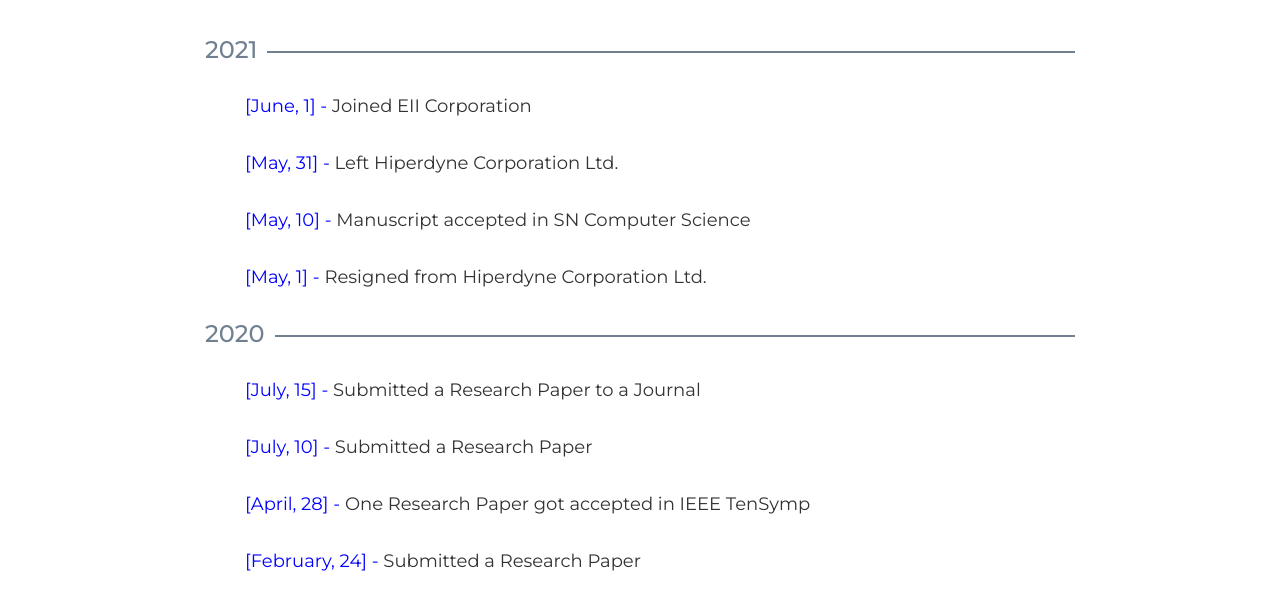
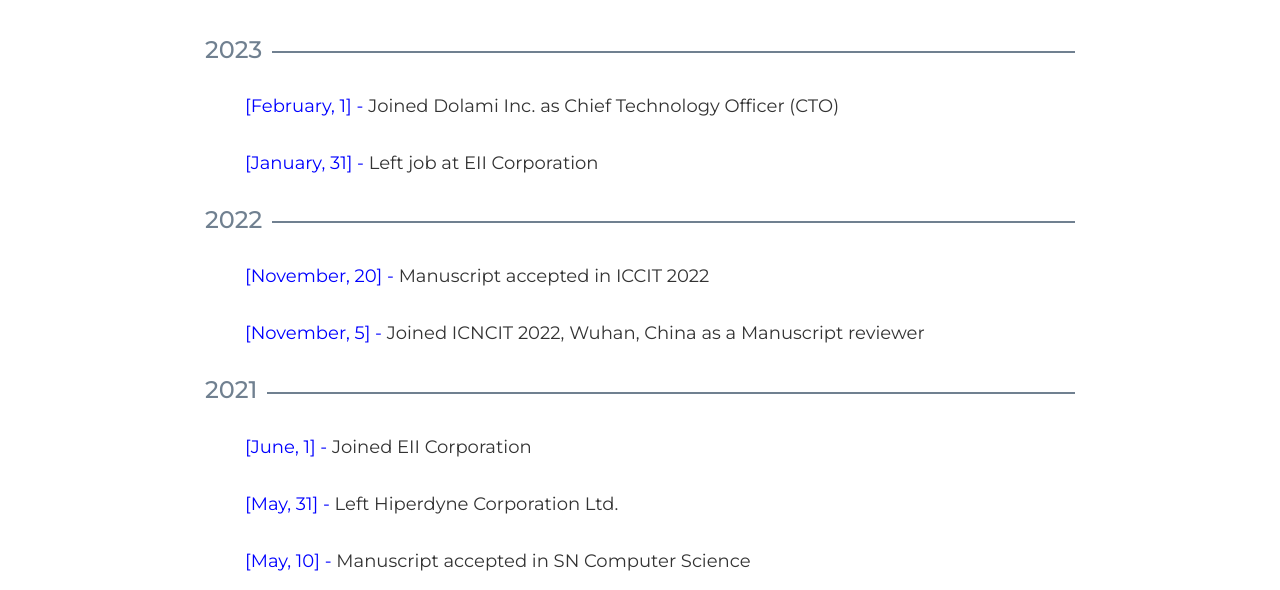
Before and after one commit to Sifat-Ahmed/sifat-ahmed.github.io, a plain HTML site: page activities.html in a window 1280 px wide. Shown: the part 210-800 px from the top of the page. Drawn offline with nearby package versions, Linux system fonts and the light colour scheme; some icons are missing.

Commit message:
Update activities.html

```diff
--- a/activities.html
+++ b/activities.html
@@ -65,21 +65,45 @@
 
         <h1>Activities</h1>
 
+	<h3 class="push-down-3"><span>2023</span></h3>
+
+        <div class="activities" >
+			<ul>
+        		<p class="push-down-3 gray" style="font-size: 18px;"><span style="color:blue">[February, 1] - </span>Joined Dolami Inc. as Chief Technology Officer (CTO)</p>
+        	</ul>
+			<ul>
+        		<p class="push-down-3 gray" style="font-size: 18px;"><span style="color:blue">[January, 31] - </span>Left job at EII Corporation</p>
+        	</ul>
+
+      </div>
+	<h3 class="push-down-3"><span>2022</span></h3>
+
+        <div class="activities" >
+			<ul>
+        		<p class="push-down-3 gray" style="font-size: 18px;"><span style="color:blue">[November, 20] - </span>Manuscript accepted in ICCIT 2022</p>
+        	</ul>
+			<ul>
+        		<p class="push-down-3 gray" style="font-size: 18px;"><span style="color:blue">[November, 5] - </span>Joined ICNCIT 2022, Wuhan, China as a Manuscript reviewer</p>
+        	</ul>
+
+      </div>
+
 	<h3 class="push-down-3"><span>2021</span></h3>
 
         <div class="activities" >
-		<ul>
+			<ul>
         		<p class="push-down-3 gray" style="font-size: 18px;"><span style="color:blue">[June, 1] - </span>Joined EII Corporation</p>
         	</ul>
-		<ul>
+			<ul>
         		<p class="push-down-3 gray" style="font-size: 18px;"><span style="color:blue">[May, 31] - </span>Left Hiperdyne Corporation Ltd. </p>
         	</ul>
-		<ul>
+			<ul>
         		<p class="push-down-3 gray" style="font-size: 18px;"><span style="color:blue">[May, 10] - </span>Manuscript accepted in SN Computer Science</p>
         	</ul>
-		<ul>
+			<ul>
         		<p class="push-down-3 gray" style="font-size: 18px;"><span style="color:blue">[May, 1] - </span>Resigned from Hiperdyne Corporation Ltd.</p>
         	</ul>
+      </div>
 
 	<h3 class="push-down-3"><span>2020</span></h3>
 
```
